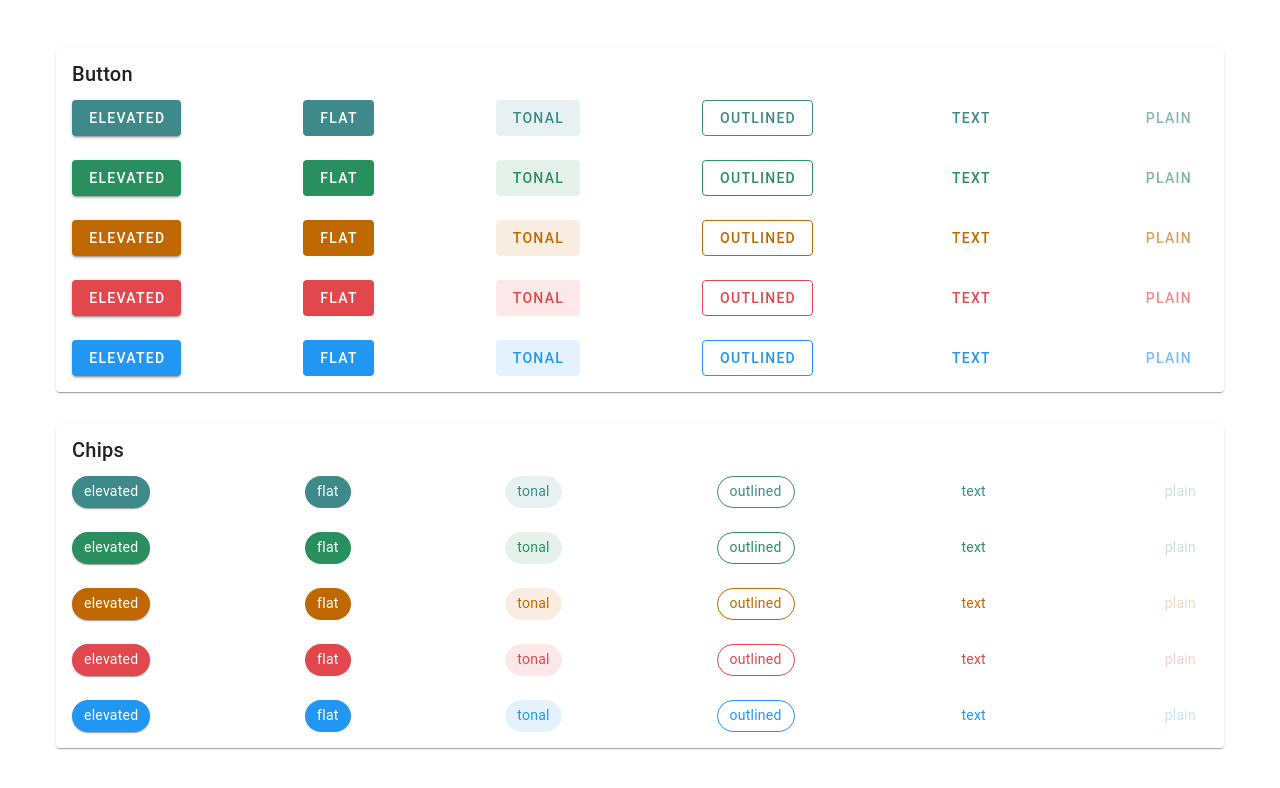
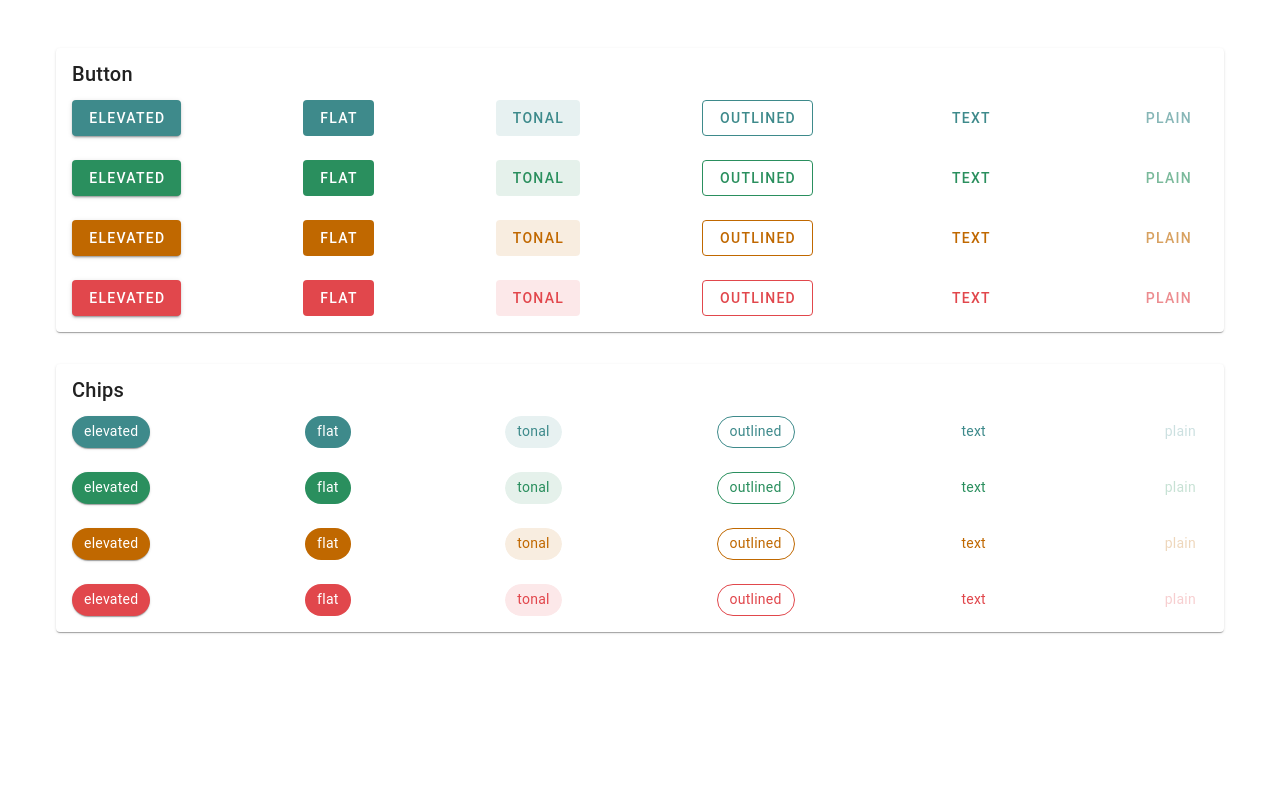
Before and after one commit to danieltalhaug/vuetify-theme-sc, a Nuxt app: page / in a window 1280 px wide. Shown: the top 788 px of the page. Built offline with nearby package versions, Linux system fonts and the light colour scheme.

Commit message:
Remove unused info colour

```diff
--- a/app.vue
+++ b/app.vue
@@ -11,7 +11,7 @@ const components = [
     variants: ['elevated', 'flat', 'tonal', 'outlined', 'text', 'plain'],
   }
 ];
-const colors = ['primary', 'success', 'warning', 'error', 'info'];
+const colors = ['primary', 'success', 'warning', 'error'];
 </script>
 
 <template>
```
